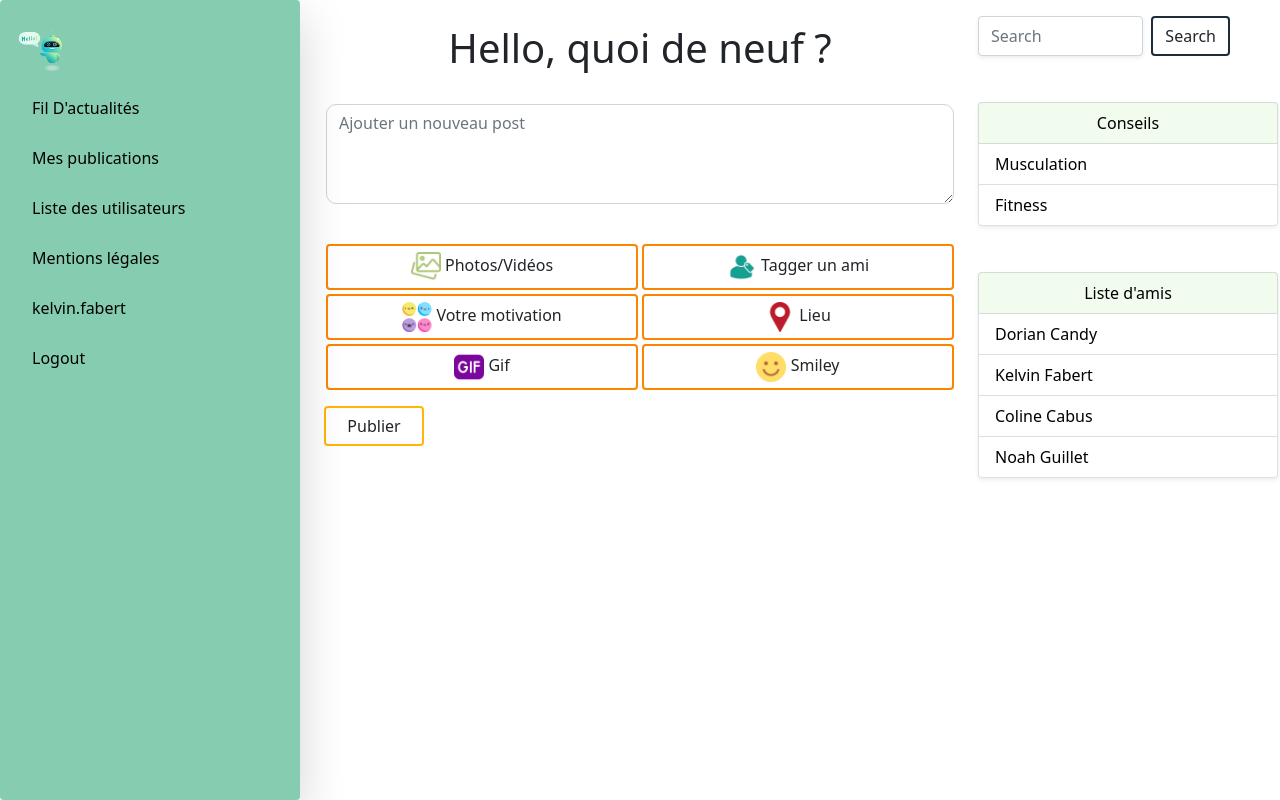
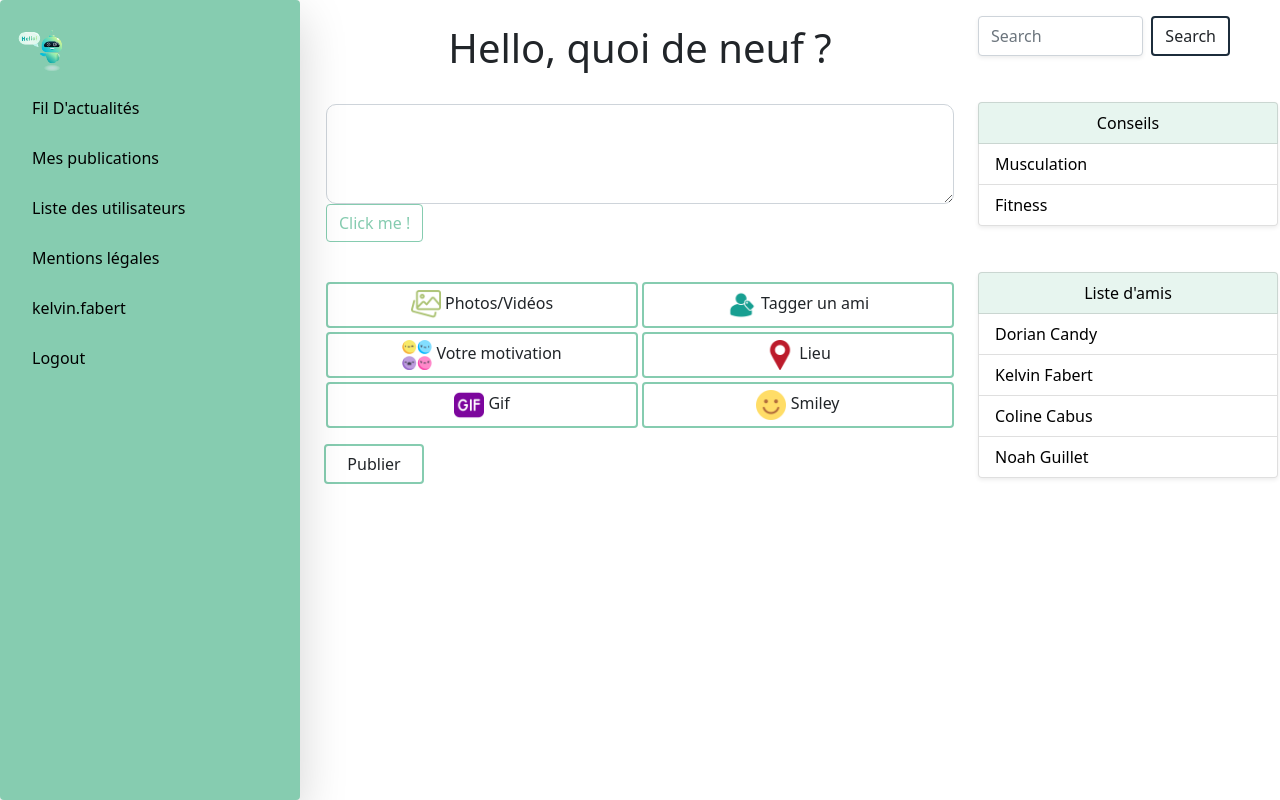
Before and after one commit to Kelvinfbt/mspr-wis2, a PHP site: page / in a window 1280 px wide. Run offline with PHP 8.4, Linux system fonts and the light colour scheme; the visitor is signed in with stand-in values (Sample User, id 1); data comes from the database, SQL or seed files in the repository.

Commit message:
update : home

```diff
--- a/index.php
+++ b/index.php
@@ -14,7 +14,9 @@ middleware('auth');
             </div>
 
                 <div class="col-6">
+
                     <?php require_once 'template-parts/post-form.php'; ?>
+
                 </div>
 
             <div class="col">
@@ -29,7 +31,7 @@ middleware('auth');
 
                 <div class="notifs-list droite">
                     <div class="list-group shadow-sm">
-                        <a class="list-group-item list-group-item-secondary text-center">Conseils</a>
+                        <a class="list-group-item list-group-item-primary text-center">Conseils</a>
                         <a href="#" class="list-group-item">Musculation</a>
                         <a href="#" class="list-group-item">Fitness</a>
 
@@ -38,7 +40,7 @@ middleware('auth');
 
                 <div class="friends-list py-3 droite">
                     <div class="list-group shadow-sm">
-                        <a href="#" class="list-group-item list-group-item-secondary text-center">Liste d'amis</a>
+                        <a href="#" class="list-group-item list-group-item-primary text-center">Liste d'amis</a>
                         <a href="#" class="list-group-item">Dorian Candy</a>
                         <a href="#" class="list-group-item">Kelvin Fabert</a>
                         <a href="#" class="list-group-item">Coline Cabus</a>
--- a/src/scss/components/_post.scss
+++ b/src/scss/components/_post.scss
@@ -9,12 +9,12 @@
 
   }
   .btn-post{
-    border: 2px solid #FB8500;
+    border: 2px solid #86CCB0;
 
   }
 
   .btn-postsubmit{
-    border: 2px solid #FFB703;
+    border: 2px solid #86CCB0;
     width: 100px;
     justify-content: center;
   }
--- a/template-parts/post-form.php
+++ b/template-parts/post-form.php
@@ -3,7 +3,12 @@
     <h1 class="h1 text-center">Hello, quoi de neuf ?</h1>
     <div class="form-group mb-3">
         <label for="body"></label>
-        <textarea name="body" class="text-post form-control" placeholder="Ajouter un nouveau post" id="body"></textarea>
+        <textarea name="body" class="text-post form-control" placeholder="Ajouter un nouveau post" id="body">
+        </textarea>
+        <a id="trigger" class="btn btn-outline-primary">
+            Click me !
+        </a>
+
     </div>
 
     <div id="choose" class="row g-1">
```
Also changed, not shown: assets/css/app.css.
